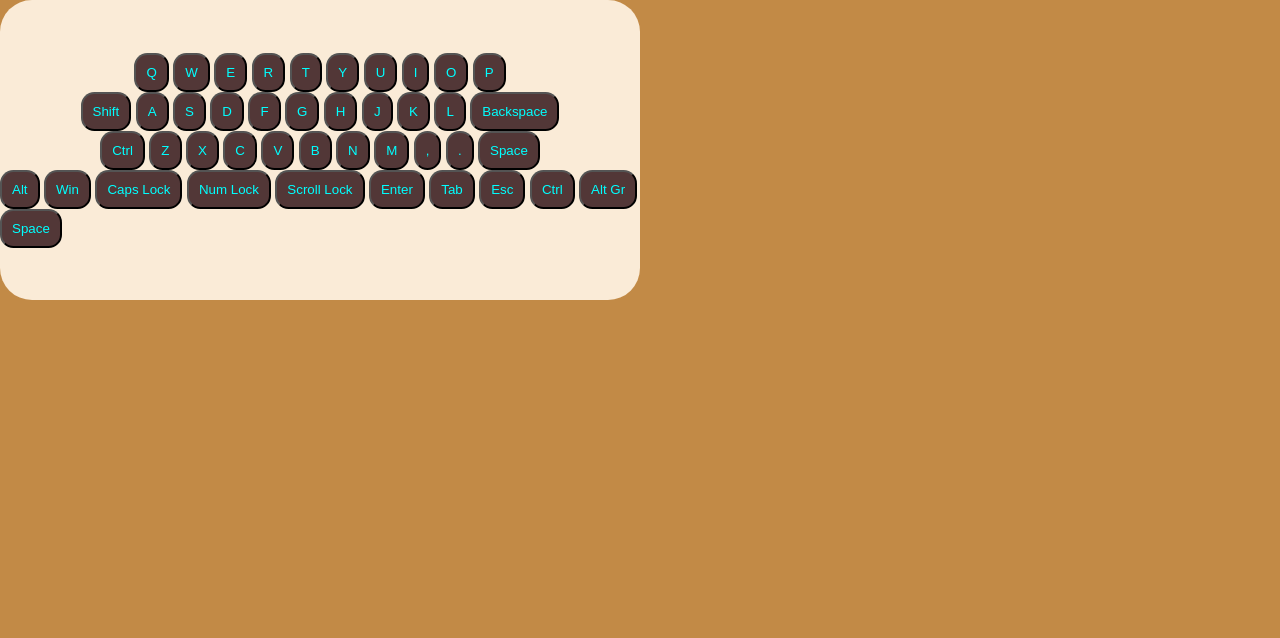
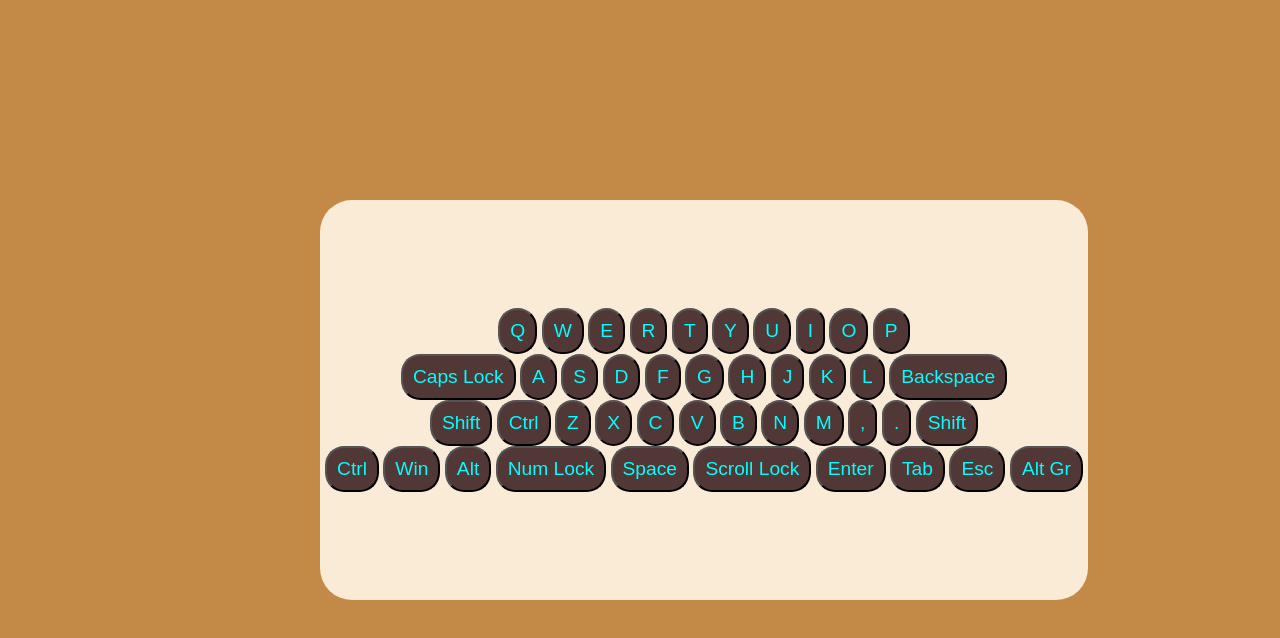
Before and after one commit to Martin-Atanasov123/Keyboard, a plain HTML site: page index.html in a window 1280 px wide. Drawn offline with Linux system fonts and the light colour scheme.

Commit message:
фиьинг поситионс

```diff
--- a/index.html
+++ b/index.html
@@ -22,7 +22,7 @@
 
         </div>
         <div class="row2">
-            <button class="shift">Shift</button>
+            <button class="caps">Caps Lock</button>
             <button>A</button>
             <button>S</button>
             <button>D</button>
@@ -35,6 +35,7 @@
             <button class="backspace">Backspace</button>
         </div>
         <div class="row3">
+            <button class="shift">Shift</button>
             <button>Ctrl</button>
             <button>Z</button>
             <button>X</button>
@@ -45,20 +46,19 @@
             <button>M</button>
             <button>,</button>
             <button>.</button>
-            <button>Space</button>
+            <button class="shift">Shift</button>
         </div>
         <div class="row4">
+            <button class="ctrl">Ctrl</button>
+            <button class="win">Win</button>
             <button class="alt">Alt</button>
-            <button class="win">Win</button>
-            <button class="caps">Caps Lock</button>
             <button class="num">Num Lock</button>
+            <button class="space">Space</button>
             <button class="scroll">Scroll Lock</button>
             <button class="enter">Enter</button>
             <button class="tab">Tab</button>
             <button class="esc">Esc</button>
-            <button class="ctrl">Ctrl</button>
             <button class="altgr">Alt Gr</button>
-            <button class="space">Space</button>
         </div>
     </div>
 
--- a/style.css
+++ b/style.css
@@ -17,29 +17,36 @@ body {
     justify-content: center;
     align-items: center;
     border-radius: 2em;
-    height: 300px;
-    width: 50%;
+    height: 400px;
+    width: 60%;
+    position: absolute;
+    top: 25%;
+    left: 25%;
 }
 .row1  button{
     background-color: rgb(82, 55, 55);
+    font-size: larger;
     padding: 10px;
     color: aqua;
     border-radius: 1em;
 }
 .row2  button{
     background-color: rgb(82, 55, 55);
+    font-size: larger;
     padding: 10px;
     color: aqua;
     border-radius: 1em;
 }
 .row3  button{
     background-color: rgb(82, 55, 55);
+    font-size: larger;
     padding: 10px;
     color: aqua;
     border-radius: 1em;
 }
 .row4  button{
     background-color: rgb(82, 55, 55);
+    font-size: larger;
     padding: 10px;
     color: aqua;
     border-radius: 1em;
```
